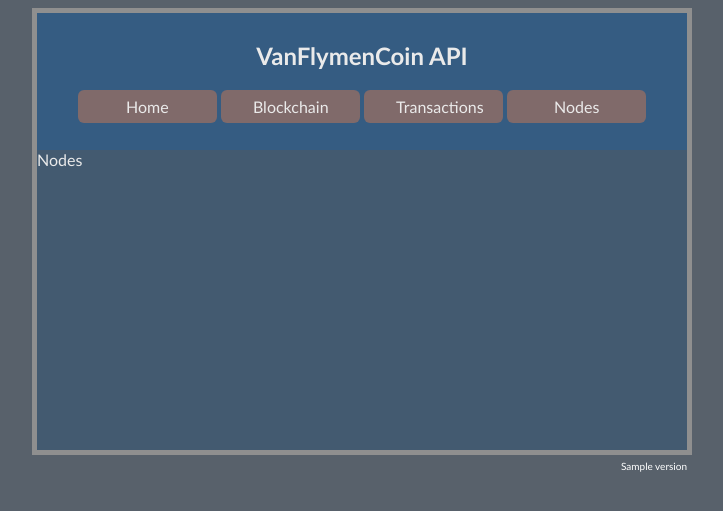
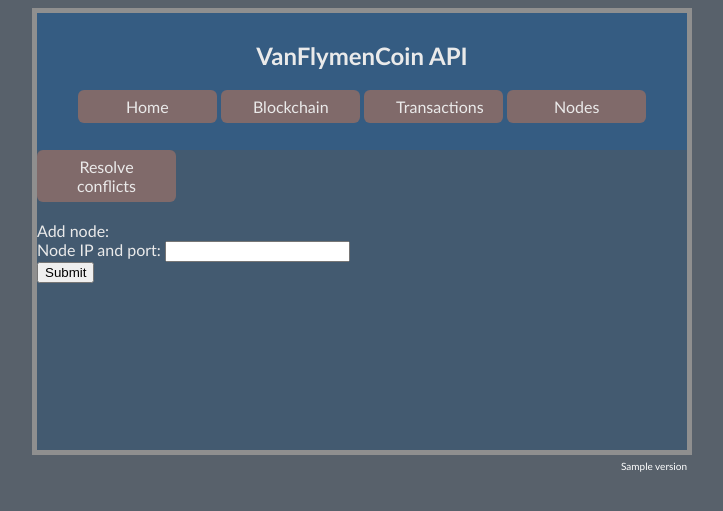
Before and after one commit to dglund/ppcoin, a Python web app: template templates/nodes.html in a window 1280 px wide. Shown: the top 511 px of the page, without its empty margins (278-1001 px from the left). Run offline with Jinja, Linux system fonts and the light colour scheme; the template is opened without the code that fills it: most values are stand-ins (such as "Sample title", 1, 10 or a date in 2020).

Commit message:
added Node interface

```diff
--- a/templates/nodes.html
+++ b/templates/nodes.html
@@ -3,5 +3,12 @@
 {{ super() }}
 {% endblock %}
 {% block content %}
-    Nodes
+    <a href="/nodes/resolve" class="button">Resolve conflicts</a>
+
+    <br><br>
+    Add node:
+    <form action="/nodes/register" method="POST">
+        Node IP and port: <input type="text" name="node_ip" value=""><br>
+        <input type="submit" class="submit" value="Submit">
+    </form>
 {% endblock %}
```
Also changed, not shown: main.py (+4 -8 lines).
